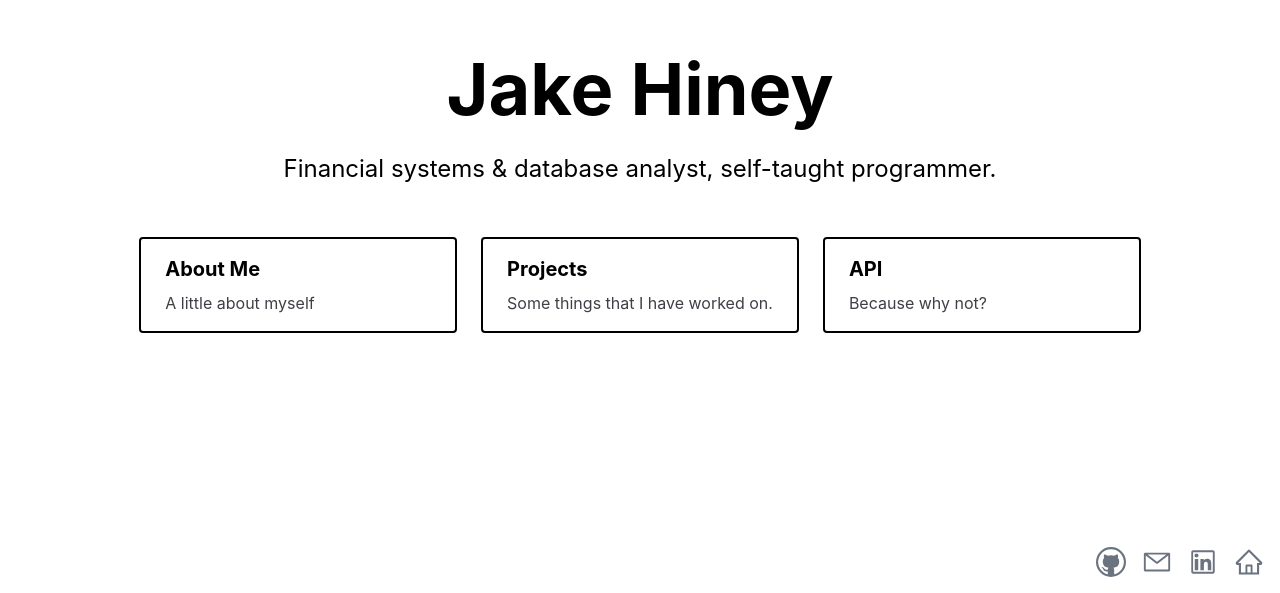
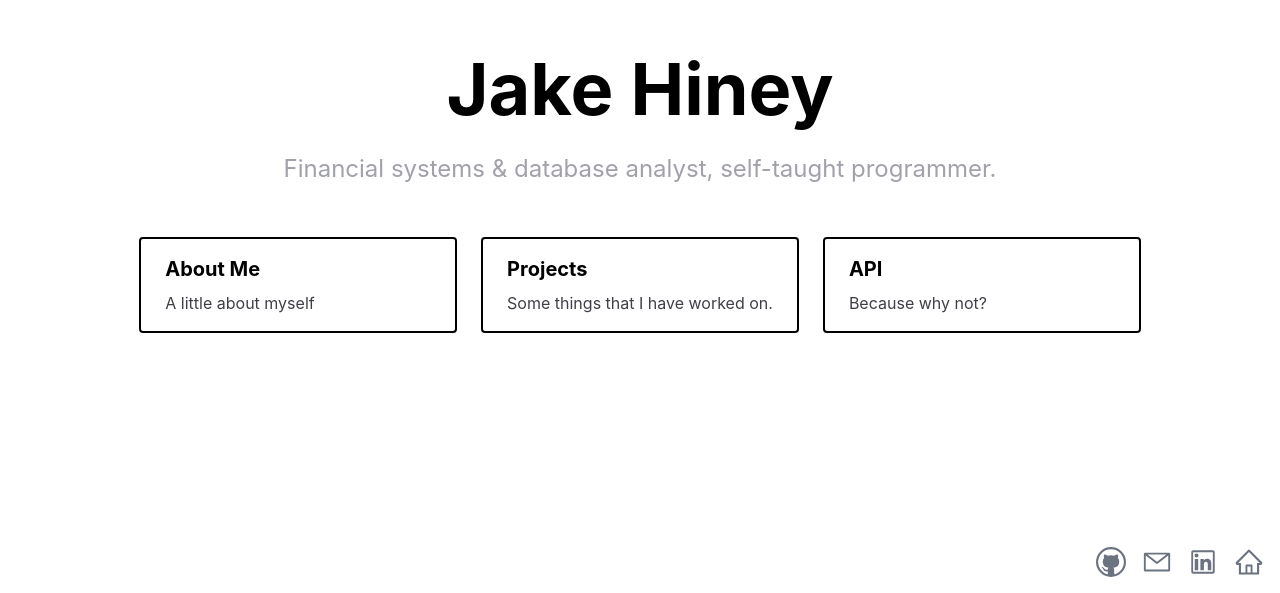
Before and after one commit to jhiney/personal-website, a Next.js app: page / in a window 1280 px wide. Shown: the part 207-800 px from the top of the page. Built offline with nearby package versions, Linux system fonts and the light colour scheme.

Commit message:
text color changes

```diff
--- a/pages/index.js
+++ b/pages/index.js
@@ -12,7 +12,7 @@
 			</Head>
 			<div className="flex flex-1 flex-col justify-center items-center p-8 min-h-screen">
 				<h1 className="font-bold text-7xl text-center">Jake Hiney</h1>
-				<p className="text-center text-2xl p-8 leading-6">
+				<p className="text-center text-2xl p-8 leading-6 text-zinc-400">
 					<Link href="/projects">
 						Financial systems & database analyst, self-taught programmer.
 					</Link>
```
